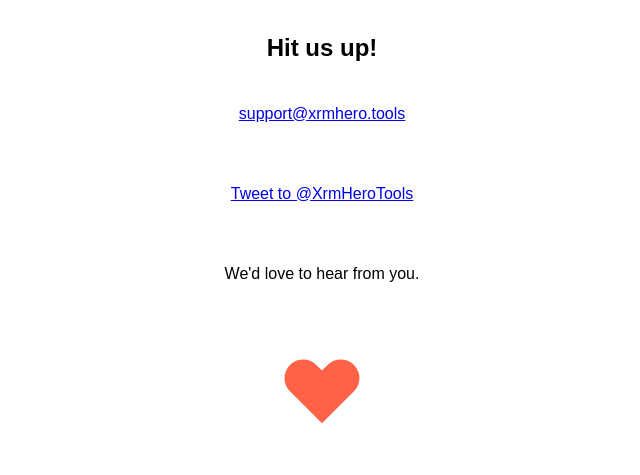
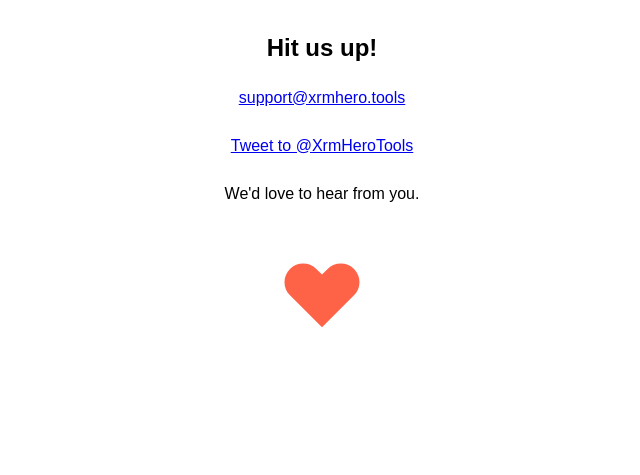
Before and after one commit to XrmHeroTools/xrmherotools.github.io, a plain HTML site: page support.html in a window 1280 px wide. Shown: the whole page, without its empty margins (318-958 px from the left). Drawn offline with Linux system fonts and the light colour scheme.

Commit message:
Update support.html

```diff
--- a/support.html
+++ b/support.html
@@ -16,7 +16,7 @@
         }
 
         div, p {
-            line-height: 4em;
+            line-height: 2em;
         }
     </style>
 </head>
```
